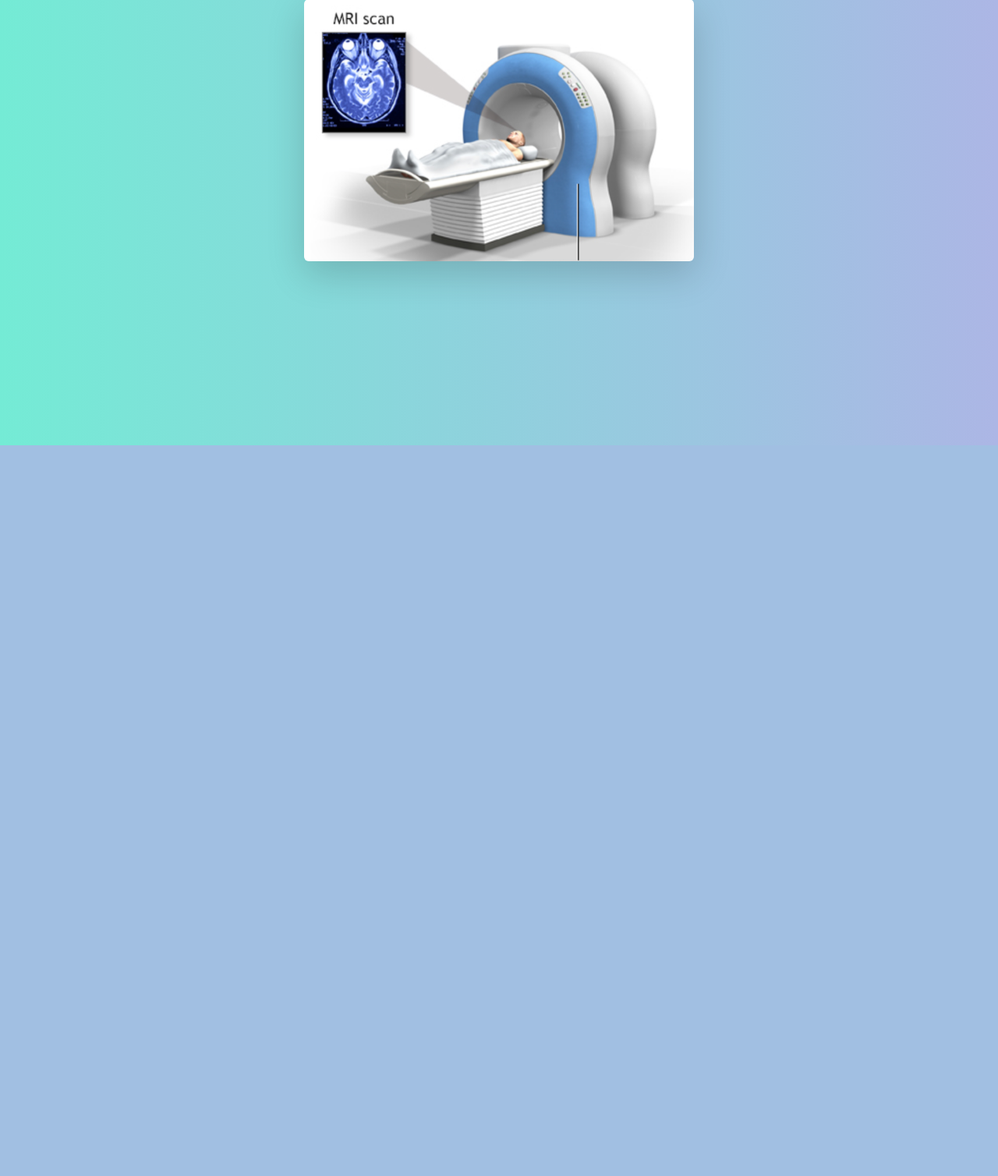
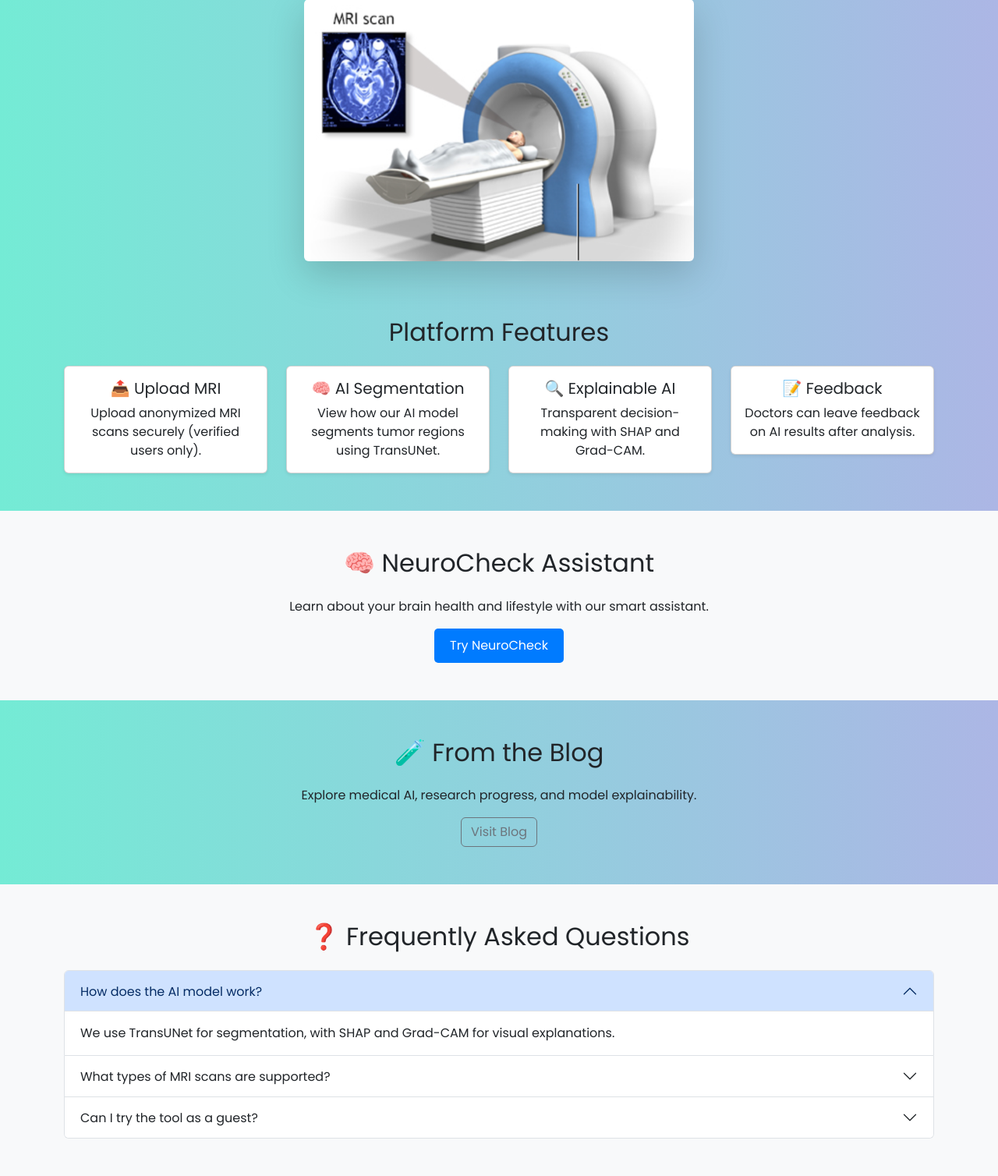
Before and after one commit to richardtekere09/XAI_TransUnet-NeuroScope-_web_app, a Django app: page / in a window 1280 px wide. Shown: the part 229-1737 px from the top of the page at 78% size. Before the commit the page ends 800 px from the top, so only its background shows below. Run offline with Django 5.2, Linux system fonts and the light colour scheme; some libraries are stand-ins or nearby versions.

Commit message:
🔧 Updated homepage for unauthorized users with features, NeuroCheck, blog, and FAQ

```diff
--- a/NeuroScope/models.py
+++ b/NeuroScope/models.py
@@ -38,7 +38,7 @@ class Doctor(models.Model):
 
 
 # -------------------------------------
-# ✅ MRI Scans Table
+#  MRI Scans Table
 # -------------------------------------
 class MRI_Scan(models.Model):
     patient_uid = models.CharField(max_length=50, unique=True)  # Unique identifier for each scan
@@ -55,7 +55,7 @@ class MRI_Scan(models.Model):
 
 
 # -------------------------------------
-# ✅ Doctor Feedback (Reviews)
+#  Doctor Feedback (Reviews)
 # -------------------------------------
 class DoctorFeedback(models.Model):
     doctor = models.ForeignKey(Doctor, on_delete=models.CASCADE)  # Doctor giving feedback
--- a/NeuroScope/urls.py
+++ b/NeuroScope/urls.py
@@ -1,8 +1,11 @@
 from django.urls import path, include
-from .views import home, signup_view, login_view, logout_view, profile_view,  change_password  # Import functions directly
+from .views import home, signup_view, login_view, logout_view, profile_view,  change_password ,  public_home, neurocheck_view, blog_view # Import functions directly
 
 
 urlpatterns = [
+    path('', public_home, name='home1'),  # Make it default route
+    path('neurocheck/', neurocheck_view, name='neurocheck'),
+    path('blog/', blog_view, name='blog'),
     path('', home, name='home'),
     path('signup/', signup_view, name='signup'),
     path('login/', login_view, name='login'),
--- a/NeuroScope/views.py
+++ b/NeuroScope/views.py
@@ -26,6 +26,9 @@ def signup_view(request):
     else:
         form = UserCreationForm()
     return render(request, 'signup.html', {'form': form})
+
+def public_home(request):
+    return render(request, 'public_home.html')
 
 # Login View
 def login_view(request):
@@ -96,3 +99,9 @@ def change_password(request):
 def logout_view(request):
     logout(request)
     return redirect('home')  # Redirect to home page after logout
+
+def neurocheck_view(request):
+    return render(request, 'neurocheck.html')
+
+def blog_view(request):
+    return render(request, 'blog.html')
--- a/templates/home.html
+++ b/templates/home.html
@@ -72,6 +72,110 @@
         </div>
     </div>
 
+    <!-- Features Section -->
+    <section class="py-5">
+      <div class="container text-center">
+        <h2 class="mb-4">Platform Features</h2>
+        <div class="row">
+          <div class="col-md-3">
+            <div class="card shadow-sm">
+              <div class="card-body">
+                <h5 class="card-title">📤 Upload MRI</h5>
+                <p class="card-text">Upload anonymized MRI scans securely (verified users only).</p>
+              </div>
+            </div>
+          </div>
+          <div class="col-md-3">
+            <div class="card shadow-sm">
+              <div class="card-body">
+                <h5 class="card-title">🧠 AI Segmentation</h5>
+                <p class="card-text">View how our AI model segments tumor regions using TransUNet.</p>
+              </div>
+            </div>
+          </div>
+          <div class="col-md-3">
+            <div class="card shadow-sm">
+              <div class="card-body">
+                <h5 class="card-title">🔍 Explainable AI</h5>
+                <p class="card-text">Transparent decision-making with SHAP and Grad-CAM.</p>
+              </div>
+            </div>
+          </div>
+          <div class="col-md-3">
+            <div class="card shadow-sm">
+              <div class="card-body">
+                <h5 class="card-title">📝 Feedback</h5>
+                <p class="card-text">Doctors can leave feedback on AI results after analysis.</p>
+              </div>
+            </div>
+          </div>
+        </div>
+      </div>
+    </section>
+
+    <!-- NeuroCheck -->
+    <section class="py-5 bg-light text-center">
+      <div class="container">
+        <h2 class="mb-4">🧠 NeuroCheck Assistant</h2>
+        <p>Learn about your brain health and lifestyle with our smart assistant.</p>
+        <a href="{% url 'neurocheck' %}" class="btn btn-primary">Try NeuroCheck</a>
+      </div>
+    </section>
+
+    <!-- Blog Section -->
+    <section class="py-5">
+      <div class="container text-center">
+        <h2 class="mb-4">🧪 From the Blog</h2>
+        <p>Explore medical AI, research progress, and model explainability.</p>
+        <a href="{% url 'blog' %}" class="btn btn-outline-secondary">Visit Blog</a>
+      </div>
+    </section>
+
+    <!-- FAQ -->
+    <section class="py-5 bg-light">
+      <div class="container">
+        <h2 class="text-center mb-4">❓ Frequently Asked Questions</h2>
+        <div class="accordion" id="faqAccordion">
+          <div class="accordion-item">
+            <h2 class="accordion-header">
+              <button class="accordion-button" type="button" data-bs-toggle="collapse" data-bs-target="#faq1">
+                How does the AI model work?
+              </button>
+            </h2>
+            <div id="faq1" class="accordion-collapse collapse show">
+              <div class="accordion-body">
+                We use TransUNet for segmentation, with SHAP and Grad-CAM for visual explanations.
+              </div>
+            </div>
+          </div>
+          <div class="accordion-item">
+            <h2 class="accordion-header">
+              <button class="accordion-button collapsed" type="button" data-bs-toggle="collapse" data-bs-target="#faq2">
+                What types of MRI scans are supported?
+              </button>
+            </h2>
+            <div id="faq2" class="accordion-collapse collapse">
+              <div class="accordion-body">
+                DICOM (.dcm) and NIfTI (.nii, .nii.gz) formats are supported.
+              </div>
+            </div>
+          </div>
+          <div class="accordion-item">
+            <h2 class="accordion-header">
+              <button class="accordion-button collapsed" type="button" data-bs-toggle="collapse" data-bs-target="#faq3">
+                Can I try the tool as a guest?
+              </button>
+            </h2>
+            <div id="faq3" class="accordion-collapse collapse">
+              <div class="accordion-body">
+                You can explore features and NeuroCheck as a guest. Uploading and feedback are restricted to verified users.
+              </div>
+            </div>
+          </div>
+        </div>
+      </div>
+    </section>
+
     <!-- Bootstrap Script -->
     <script src="https://cdn.jsdelivr.net/npm/bootstrap@5.3.0/dist/js/bootstrap.bundle.min.js"></script>
 </body>
--- /dev/null
+++ b/templates/public_home.html
@@ -0,0 +1,109 @@
+{% extends 'home.html' %}
+{% load static %}
+{% block content %}
+
+<!-- Features Section -->
+<section class="py-5">
+  <div class="container text-center">
+    <h2 class="mb-4">Platform Features</h2>
+    <div class="row">
+      <div class="col-md-3">
+        <div class="card shadow-sm">
+          <div class="card-body">
+            <h5 class="card-title">📤 Upload MRI</h5>
+            <p class="card-text">Upload anonymized MRI scans securely (verified users only).</p>
+          </div>
+        </div>
+      </div>
+      <div class="col-md-3">
+        <div class="card shadow-sm">
+          <div class="card-body">
+            <h5 class="card-title">🧠 AI Segmentation</h5>
+            <p class="card-text">View how our AI model segments tumor regions using TransUNet.</p>
+          </div>
+        </div>
+      </div>
+      <div class="col-md-3">
+        <div class="card shadow-sm">
+          <div class="card-body">
+            <h5 class="card-title">🔍 Explainable AI</h5>
+            <p class="card-text">Transparent decision-making with SHAP and Grad-CAM.</p>
+          </div>
+        </div>
+      </div>
+      <div class="col-md-3">
+        <div class="card shadow-sm">
+          <div class="card-body">
+            <h5 class="card-title">📝 Feedback</h5>
+            <p class="card-text">Doctors can leave feedback on AI results after analysis.</p>
+          </div>
+        </div>
+      </div>
+    </div>
+  </div>
+</section>
+
+<!-- NeuroCheck -->
+<section class="py-5 bg-light text-center">
+  <div class="container">
+    <h2 class="mb-4">🧠 NeuroCheck Assistant</h2>
+    <p>Learn about your brain health and lifestyle with our smart assistant.</p>
+    <a href="{% url 'neurocheck' %}" class="btn btn-primary">Try NeuroCheck</a>
+  </div>
+</section>
+
+<!-- Blog Section -->
+<section class="py-5">
+  <div class="container text-center">
+    <h2 class="mb-4">🧪 From the Blog</h2>
+    <p>Explore medical AI, research progress, and model explainability.</p>
+    <a href="{% url 'blog' %}" class="btn btn-outline-secondary">Visit Blog</a>
+  </div>
+</section>
+
+<!-- FAQ -->
+<section class="py-5 bg-light">
+  <div class="container">
+    <h2 class="text-center mb-4">❓ Frequently Asked Questions</h2>
+    <div class="accordion" id="faqAccordion">
+      <div class="accordion-item">
+        <h2 class="accordion-header">
+          <button class="accordion-button" type="button" data-bs-toggle="collapse" data-bs-target="#faq1">
+            How does the AI model work?
+          </button>
+        </h2>
+        <div id="faq1" class="accordion-collapse collapse show">
+          <div class="accordion-body">
+            We use TransUNet for segmentation, with SHAP and Grad-CAM for visual explanations.
+          </div>
+        </div>
+      </div>
+      <div class="accordion-item">
+        <h2 class="accordion-header">
+          <button class="accordion-button collapsed" type="button" data-bs-toggle="collapse" data-bs-target="#faq2">
+            What types of MRI scans are supported?
+          </button>
+        </h2>
+        <div id="faq2" class="accordion-collapse collapse">
+          <div class="accordion-body">
+            DICOM (.dcm) and NIfTI (.nii, .nii.gz) formats are supported.
+          </div>
+        </div>
+      </div>
+      <div class="accordion-item">
+        <h2 class="accordion-header">
+          <button class="accordion-button collapsed" type="button" data-bs-toggle="collapse" data-bs-target="#faq3">
+            Can I try the tool as a guest?
+          </button>
+        </h2>
+        <div id="faq3" class="accordion-collapse collapse">
+          <div class="accordion-body">
+            You can explore features and NeuroCheck as a guest. Uploading and feedback are restricted to verified users.
+          </div>
+        </div>
+      </div>
+    </div>
+  </div>
+</section>
+
+{% endblock %}
```
